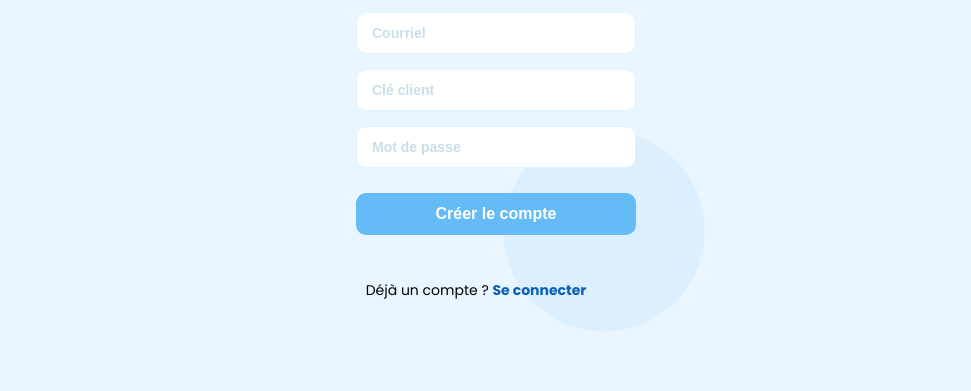
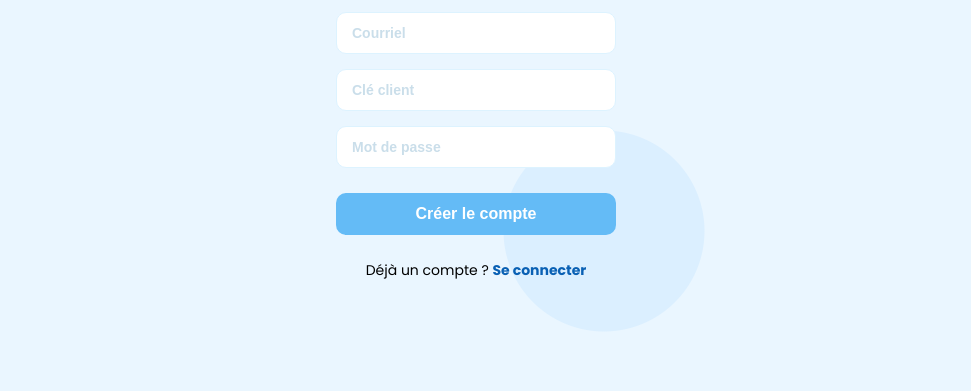
Before and after one commit to Kelly2213/my.app, a plain HTML site: page pages/signup.html in a window 1280 px wide. Shown: the part 409-800 px from the top of the page, without its empty margins (164-1135 px from the left). Drawn offline with Linux system fonts and the light colour scheme.

Commit message:
Update signup.css

```diff
--- a/pages/signup.css
+++ b/pages/signup.css
@@ -56,11 +56,14 @@ body.signup-page {
     max-width: 350px;
       }
 }
-form {
-  padding: 20px;
-  max-width: 400px;
+.signup-container form {
+  padding: 0;
+  max-width: 100%;
   width: 100%;
   margin: 0 auto;
+  display: flex;
+  flex-direction: column;
+  align-items: center;
 }
 
 .signup-container input {
```
